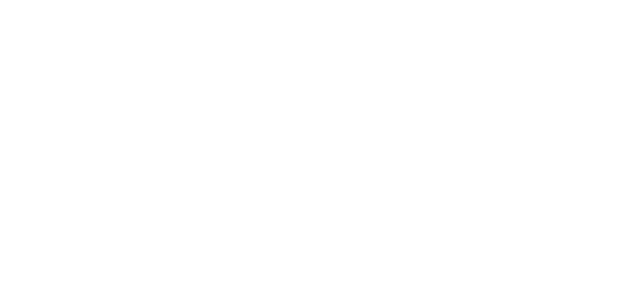
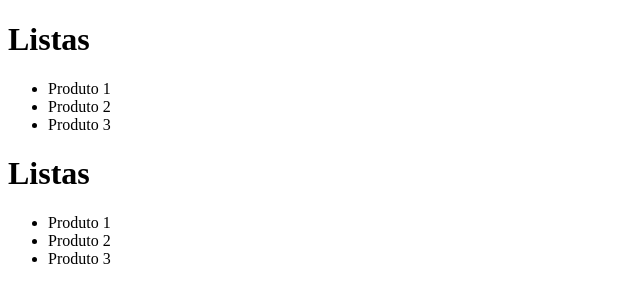
Before and after one commit to programadorcego/react-js, a React (Vite) app: page / in a window 1280 px wide. Shown: the top 302 px of the page, without its empty margins (0-640 px from the left). Built offline with nearby package versions, Linux system fonts and the light colour scheme.

Commit message:
Aula 07: Listas

```diff
--- a/src/App.jsx
+++ b/src/App.jsx
@@ -1,22 +1,33 @@
 import React from "react";
 
-import Header from "./Components/Header";
-import Footer from "./Components/Footer";
+const App = () => {
+    const products = [
+        {
+            id: 1,
+            name: "Produto 1"
+        },
+        {
+            id: 2,
+            name: "Produto 2"
+        }, {
+            id: 3,
+            name: "Produto 3"
+        }
+    ];
 
-const App = () => {
-    let logado = false;
-    /*let content;
+    const items = products.map(product => {
+        return (
+            <li key={product.id}>{product.name}</li>
+        );
+    });
 
-    if(logado) {
-        content = <Header />
-    } else {
-        content = <Footer />
-    }*/
+    return (
+        <>
+<h1>Listas</h1>
 
-    //let content = logado ? <Header /> : <Footer />
-        return (
-        <>
-{logado && (<Header />)}
+<ul>
+    {items}
+</ul>
         </>
     );
 }
--- a/src/Components/Footer.jsx
+++ /dev/null
@@ -1,11 +0,0 @@
-import React from "react";
-
-const footer = () => {
-    return (
-        <footer>
-            <p>Todos os direitos reservados.</p>
-        </footer>
-    );
-}
-
-export default footer;
--- a/src/Components/Header.jsx
+++ /dev/null
@@ -1,11 +0,0 @@
-import React from "react";
-
-const Header = () => {
-    return (
-        <header>
-            <h1>Cabeçalho</h1>
-        </header>
-    );
-}
-
-export default Header;
```
